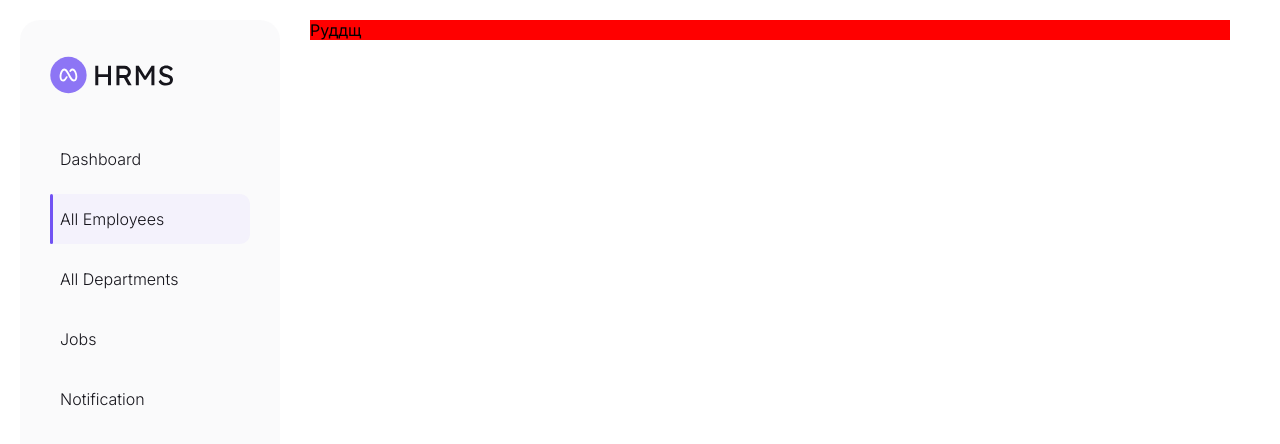
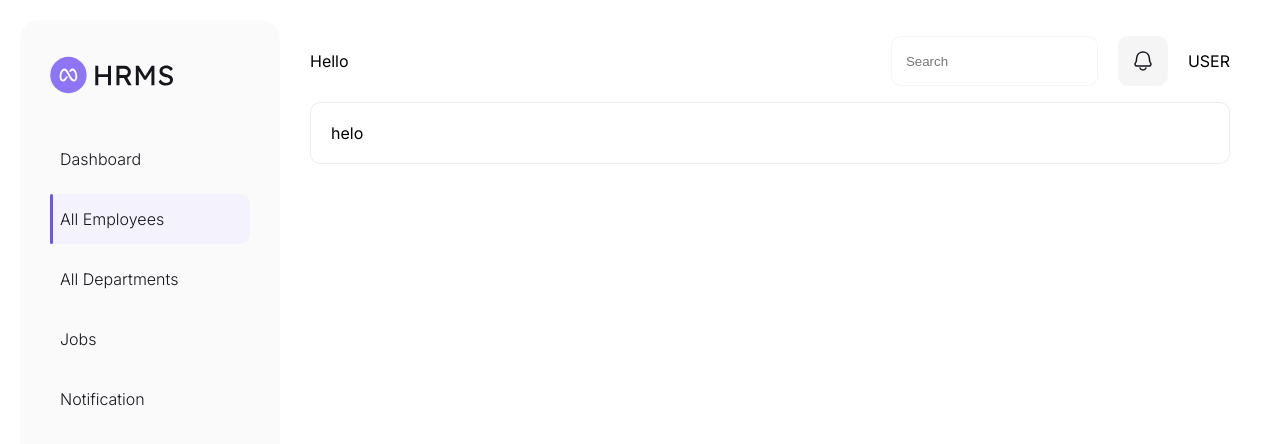
Before and after one commit to AndrewBavyka/hr-management, a Vue app in the folder frontend/: page /employees in a window 1280 px wide. Shown: the top 444 px of the page. Built offline with nearby package versions, Linux system fonts and the light colour scheme.

Commit message:
frontend v2

```diff
--- a/frontend/src/App.vue
+++ b/frontend/src/App.vue
@@ -1,6 +1,7 @@
 <script setup lang="ts">
 import { RouterView } from 'vue-router'
-import AppSidebar from "./components/navigation/AppSidebar.vue"
+import AppSidebar from "@/components/navigation/AppSidebar.vue"
+import AppHeader from "@/components/header/AppHeader.vue"
 </script>
 
 <template>
@@ -8,6 +9,7 @@ import AppSidebar from "./components/navigation/AppSidebar.vue"
 
   <main>
     <div class="content">
+      <AppHeader />
       <RouterView />
     </div>
   </main>
@@ -23,7 +25,6 @@ main {
 
 .content {
   /* padding-top: 1.875rem; */
-  background-color: red;
   margin: 0 min(10vw, 1.875rem);
 }
 </style>
--- a/frontend/src/assets/base.css
+++ b/frontend/src/assets/base.css
@@ -55,6 +55,8 @@
   --color-tertiary-5: #b215890d;
 
   --color-gray-5: #A2A1A80D;
+  --color-gray-10: #A2A1A81A;
+  --color-gray-20: #A2A1A833;
 }
 
 /* semantic color variables for this project */
@@ -64,10 +66,10 @@
 
 }
 
-@media (prefers-color-scheme: dark) {
+/* @media (prefers-color-scheme: dark) {
   :root {
   }
-}
+} */
 
 *,
 *::before,
--- /dev/null
+++ b/frontend/src/components/button/AppButton.vue
@@ -0,0 +1,28 @@
+<script lang="ts" setup>
+const props = defineProps({
+    type: String,
+    name: String,
+    disabled: Boolean,
+})
+</script>
+
+
+<template>
+    <button class="app-button" :name="props.name" :disabled="props.disabled" :type="props.type">
+        <slot></slot>
+    </button>
+</template>
+
+
+<style scoped>
+.app-button {
+    cursor: pointer;
+    padding: 13px;
+    border-radius: var(--corner-radius-10);
+    background-color: #A2A1A81A;
+    border: none;
+    display: flex;
+    align-items: center;
+    justify-content: center;
+}
+</style>
--- /dev/null
+++ b/frontend/src/components/header/AppHeader.vue
@@ -0,0 +1,54 @@
+<script setup lang="ts">
+import AppTitle from "@/components/title/AppTitle.vue"
+import AppInput from "@/components/input/AppInput.vue"
+import AppButton from "@/components/button/AppButton.vue"
+
+</script>
+
+<template>
+    <header class="header">
+        <AppTitle />
+
+        <div class="header__user">
+            <AppInput placeholder="Search" />
+            <AppButton>
+                <svg width="24" height="24" viewBox="0 0 24 24" fill="none" xmlns="http://www.w3.org/2000/svg"
+                    xmlns:xlink="http://www.w3.org/1999/xlink">
+
+                    <defs>
+                        <clipPath id="clip2_1757">
+                            <rect id="Huge-icon/device/outline/notification" rx="-0.500000" width="23.000000"
+                                height="23.000000" transform="translate(0.500000 0.500000)" fill="white"
+                                fill-opacity="0" />
+                        </clipPath>
+                    </defs>
+                    <g clip-path="url(#clip2_1757)">
+                        <path id="Rectangle 136"
+                            d="M5.83 17C4.26 17 3.42 15.09 4.45 13.87C4.94 13.3 5.24 12.59 5.33 11.83L5.67 8.79C6.05 5.49 8.77 3 12 3C15.22 3 17.94 5.49 18.32 8.79L18.66 11.83C18.75 12.59 19.05 13.3 19.54 13.87C20.57 15.09 19.73 17 18.16 17L5.83 17Z"
+                            stroke="#16151C" stroke-opacity="1.000000" stroke-width="1.500000"
+                            stroke-linejoin="round" />
+                        <path id="Ellipse 219" d="M15 19C14.56 20.16 13.38 21 12 21C10.61 21 9.43 20.16 9 19"
+                            stroke="#16151C" stroke-opacity="1.000000" stroke-width="1.500000" stroke-linecap="round" />
+                    </g>
+                </svg>
+            </AppButton>
+            <div>USER</div>
+        </div>
+    </header>
+</template>
+
+<style scoped>
+header {
+    display: flex;
+    align-items: center;
+    width: 100%;
+    padding: 16px 0;
+}
+
+.header__user {
+    display: flex;
+    align-items: center;
+    gap: 20px;
+    margin-left: auto;
+}
+</style>
--- /dev/null
+++ b/frontend/src/components/input/AppInput.vue
@@ -0,0 +1,26 @@
+<script lang="ts" setup>
+const props = defineProps({
+    type: String,
+    name: String,
+    value: String,
+    placeholder: String,
+    disabled: Boolean,
+})
+</script>
+
+
+<template>
+    <input class="app-input" :name="props.name" :value="props.value" :disabled="props.disabled"
+        :placeholder="props.placeholder" :type="props.type">
+</template>
+
+
+<style scoped>
+.app-input {
+    padding: 16px 14px;
+    height: 50px;
+    width: 100%;
+    border-radius: var(--corner-radius-10);
+    border: 1px solid var(--color-gray-10);
+}
+</style>
--- /dev/null
+++ b/frontend/src/components/title/AppTitle.vue
@@ -0,0 +1,3 @@
+<template>
+    <div>Hello</div>
+</template>
--- /dev/null
+++ b/frontend/src/layout/DataWrapper.vue
@@ -0,0 +1,13 @@
+<template>
+    <section class="data-wrapper">
+        <slot></slot>
+    </section>
+</template>
+
+<style scoped>
+.data-wrapper {
+    padding: 20px;
+    border-radius: var(--corner-radius-10);
+    border: 1px solid var(--color-gray-20);
+}
+</style>
--- a/frontend/src/views/employees/EmployeesView.vue
+++ b/frontend/src/views/employees/EmployeesView.vue
@@ -1,3 +1,10 @@
+<script lang="ts" setup>
+import DataWrapper from "../../layout/DataWrapper.vue"
+
+</script>
+
 <template>
-    <div>Руддщ</div>
+    <DataWrapper>
+        helo
+    </DataWrapper>
 </template>
--- a/frontend/tsconfig.app.json
+++ b/frontend/tsconfig.app.json
@@ -5,7 +5,6 @@
   "compilerOptions": {
     "composite": true,
     "tsBuildInfoFile": "./node_modules/.tmp/tsconfig.app.tsbuildinfo",
-
     "baseUrl": ".",
     "paths": {
       "@/*": ["./src/*"]
```
